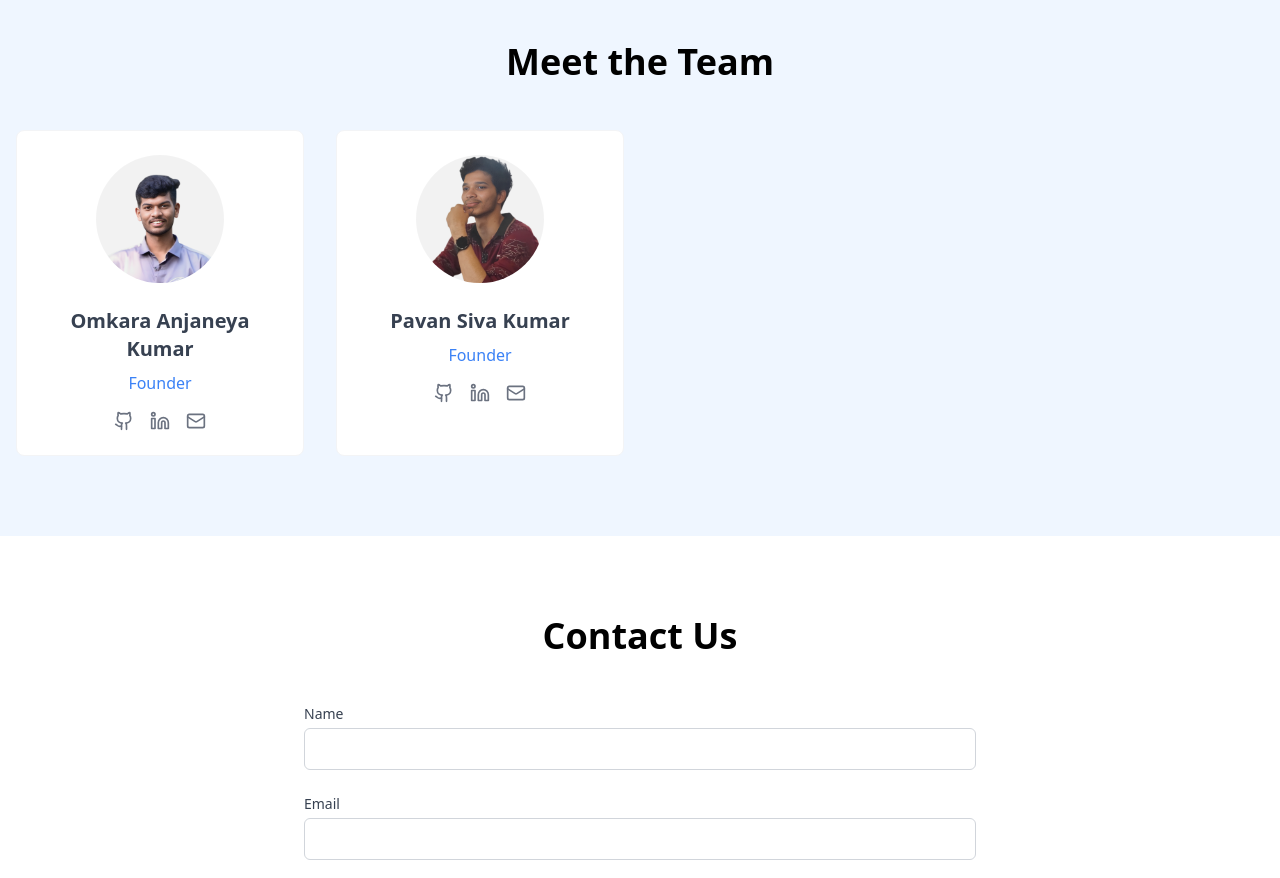
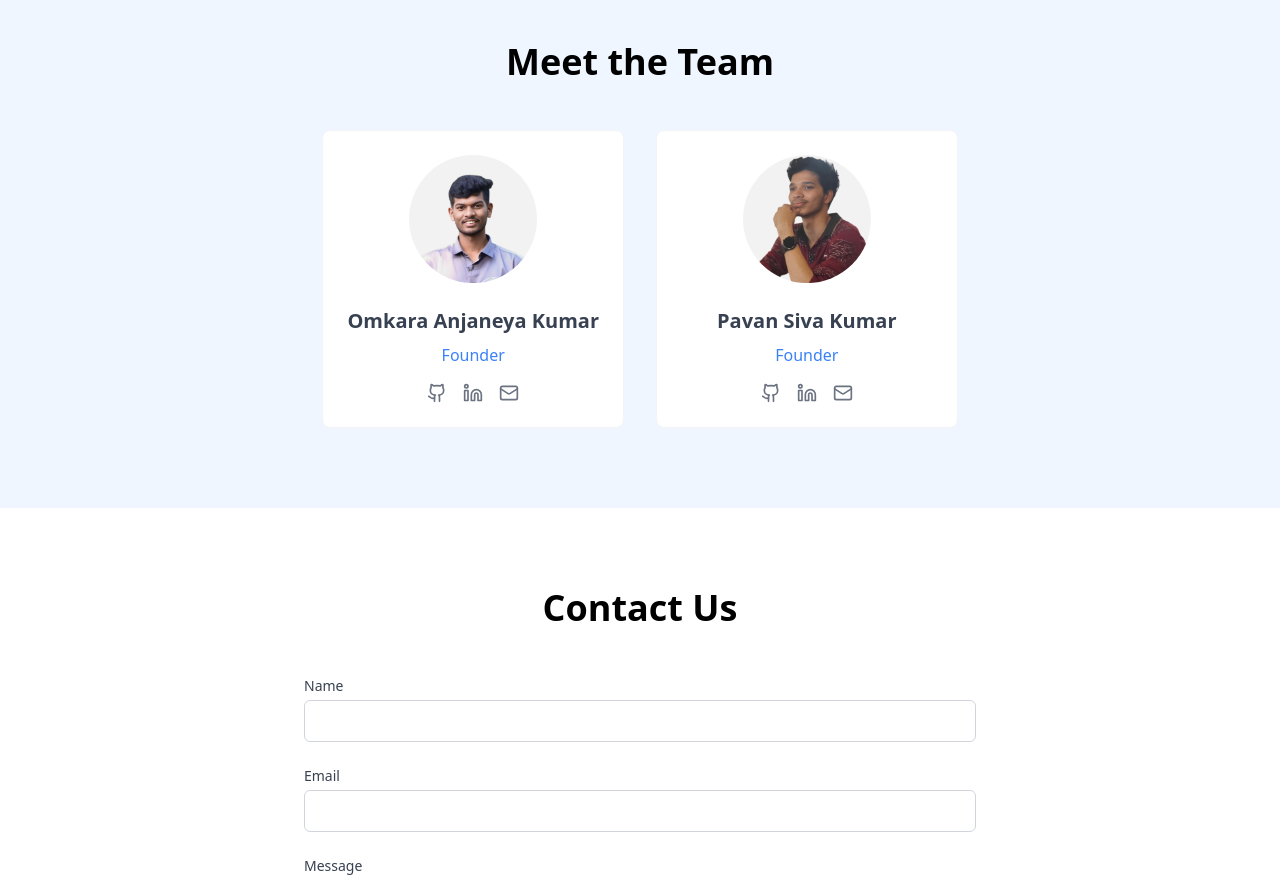
Before and after one commit to Omkar825/Robotic-Arm, a React (Vite) app: page / in a window 1280 px wide. Shown: the part 3080-3958 px from the top of the page. Built offline with nearby package versions, Linux system fonts and the light colour scheme.

Commit message:
Update App.tsx

```diff
--- a/src/App.tsx
+++ b/src/App.tsx
@@ -175,10 +175,12 @@ function App() {
       </Section>
 
       <Section title="Meet the Team" id="team" className="bg-blue-50">
-        <div className="grid md:grid-cols-2 lg:grid-cols-4 gap-8">
-          {teamMembers.map((member, index) => (
-            <TeamMember key={index} {...member} />
-          ))}
+        <div className="flex justify-center">
+          <div className="grid grid-cols-1 sm:grid-cols-2 gap-8">
+            {teamMembers.map((member, index) => (
+              <TeamMember key={index} {...member} />
+            ))}
+          </div>
         </div>
       </Section>
 
```
